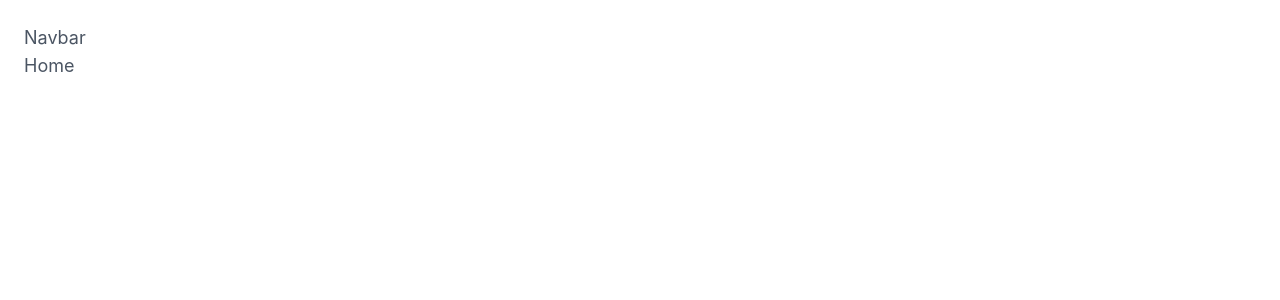
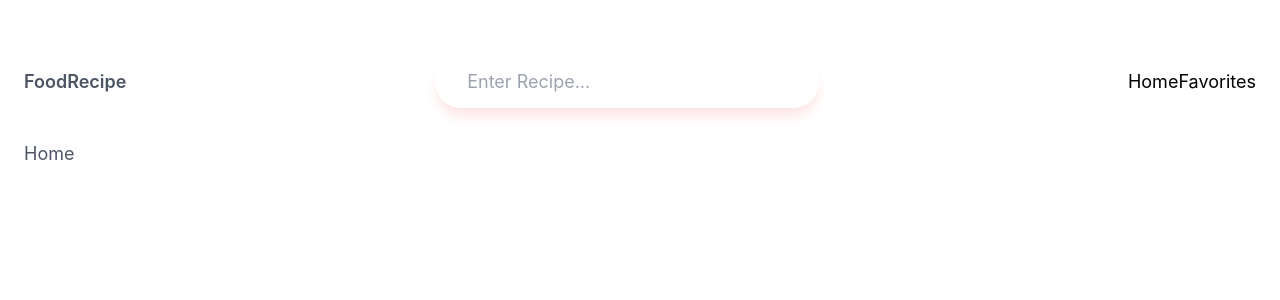
Before and after one commit to Valerian-Touzard/food_recipe, a React (Create React App) app: page / in a window 1280 px wide. Shown: the top 300 px of the page. Built offline with nearby package versions, Linux system fonts and the light colour scheme.

Commit message:
feat: Ajout de la navbar

```diff
--- a/src/components/navbar/index.tsx
+++ b/src/components/navbar/index.tsx
@@ -1,9 +1,42 @@
-import React from 'react'
+import React from "react";
+import { NavLink } from "react-router-dom";
 
 const Navbar = () => {
   return (
-    <div>Navbar</div>
-  )
-}
+    <nav className="flex justify-between items-center py-8 container mx-auto flex-col lg:flex-row gap-5 lg:gap-0">
+      <h2 className="text-2x1 font-semibold">
+        <NavLink
+          to={"/"}
+        >
+          FoodRecipe
+        </NavLink>
+      </h2>
+      <form>
+        <input
+          type="text"
+          name="search"
+          placeholder="Enter Recipe..."
+          className="bg-white/75 p-3 px-8 rounded-full outline-none lg:w-96 shadow-lg shadow-red-100 focus:shadow-red-200"
+        />
+      </form>
+      <ul className="flex gap-5">
+        <li>
+          <NavLink
+            to={"/"}
+            className="text-black hover:text-gray-700 duration-300"
+          >
+            Home
+          </NavLink>
+          <NavLink
+            to={"/favorites"}
+            className="text-black hover:text-gray-700 duration-300"
+          >
+            Favorites
+          </NavLink>
+        </li>
+      </ul>
+    </nav>
+  );
+};
 
-export default Navbar
+export default Navbar;
```
